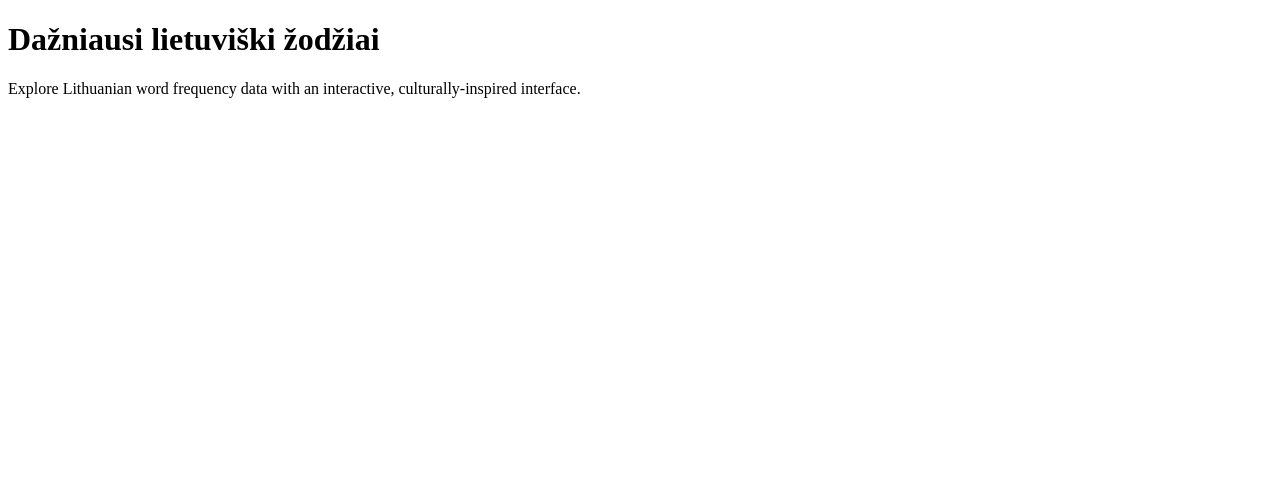
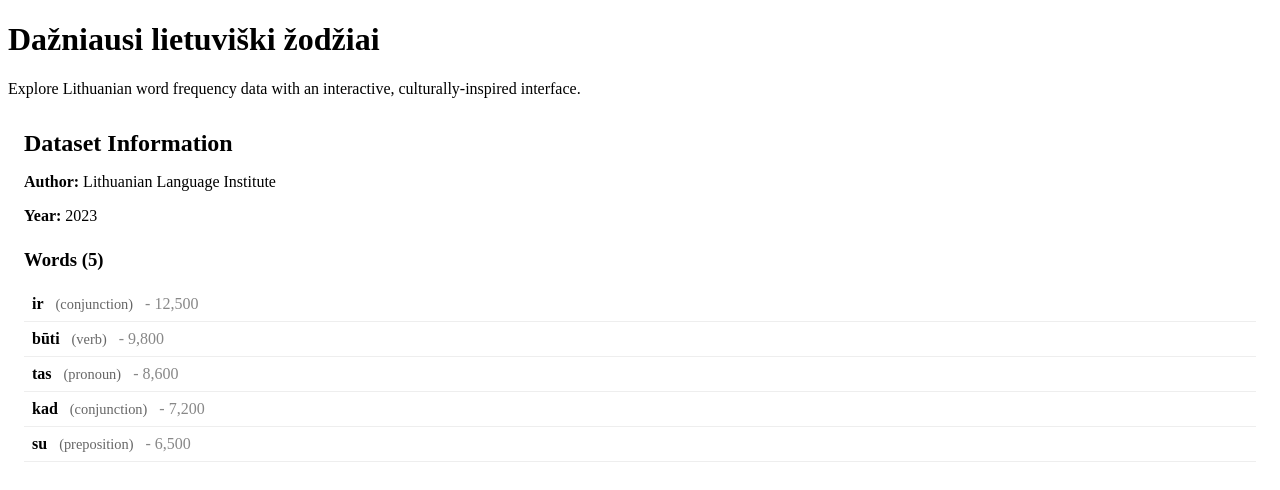
Before and after one commit to Debesyla/dazniausi-zodziai, a SvelteKit app: page / in a window 1280 px wide. Shown: the top 490 px of the page. Built offline with nearby package versions, Linux system fonts and the light colour scheme.

Commit message:
feat: implement JSON data loading (Story 1.2)

```diff
--- /dev/null
+++ b/src/components/DataLoader.svelte
@@ -0,0 +1,119 @@
+<script lang="ts">
+  import { onMount } from 'svelte';
+  import { loadDataset } from '$lib/data';
+
+  export let filename = 'sample-dataset.json';
+
+  interface Word {
+    word: string;
+    type?: string;
+    frequency: number;
+  }
+
+  interface Dataset {
+    author: string;
+    year: number;
+    words: Word[];
+  }
+
+  let dataset: Dataset | null = null;
+  let loading = true;
+  let error: string | null = null;
+
+  onMount(async () => {
+    try {
+      dataset = await loadDataset(filename);
+      error = null;
+    } catch (err) {
+      error = err instanceof Error ? err.message : String(err);
+      dataset = null;
+    } finally {
+      loading = false;
+    }
+  });
+</script>
+
+{#if loading}
+  <div class="loading">Loading dataset...</div>
+{:else if error}
+  <div class="error">
+    <h3>Error Loading Data</h3>
+    <p>{error}</p>
+  </div>
+{:else if dataset}
+  <div class="dataset">
+    <h2>Dataset Information</h2>
+    <p><strong>Author:</strong> {dataset.author}</p>
+    <p><strong>Year:</strong> {dataset.year}</p>
+
+    <h3>Words ({dataset.words.length})</h3>
+    <ul class="word-list">
+      {#each dataset.words as word}
+        <li>
+          <span class="word">{word.word}</span>
+          {#if word.type}
+            <span class="type">({word.type})</span>
+          {/if}
+          <span class="frequency">- {word.frequency.toLocaleString()}</span>
+        </li>
+      {/each}
+    </ul>
+  </div>
+{/if}
+
+<style>
+  .loading {
+    padding: 1rem;
+    text-align: center;
+    color: #666;
+  }
+
+  .error {
+    padding: 1rem;
+    background-color: #fee;
+    border: 1px solid #c00;
+    border-radius: 4px;
+  }
+
+  .error h3 {
+    margin: 0 0 0.5rem 0;
+    color: #c00;
+  }
+
+  .dataset {
+    padding: 1rem;
+  }
+
+  .dataset h2 {
+    margin: 0 0 1rem 0;
+  }
+
+  .dataset h3 {
+    margin: 1.5rem 0 0.5rem 0;
+  }
+
+  .word-list {
+    list-style: none;
+    padding: 0;
+  }
+
+  .word-list li {
+    padding: 0.5rem;
+    border-bottom: 1px solid #eee;
+  }
+
+  .word {
+    font-weight: bold;
+  }
+
+  .type {
+    color: #666;
+    font-size: 0.9em;
+    margin-left: 0.5rem;
+  }
+
+  .frequency {
+    color: #888;
+    margin-left: 0.5rem;
+  }
+</style>
--- /dev/null
+++ b/src/lib/data.ts
@@ -0,0 +1,63 @@
+/**
+ * Data loading utility for JSON datasets
+ */
+
+interface Word {
+  word: string;
+  type?: string;
+  frequency: number;
+}
+
+interface Dataset {
+  author: string;
+  year: number;
+  words: Word[];
+}
+
+/**
+ * Loads and parses a JSON dataset file
+ * @param filename - Name of the JSON file in the data/ directory
+ * @returns Promise resolving to validated Dataset
+ * @throws Error If file not found or JSON is invalid
+ */
+export async function loadDataset(filename: string): Promise<Dataset> {
+  try {
+    const response = await fetch(`/data/${filename}`);
+
+    if (!response.ok) {
+      throw new Error(`Failed to load dataset: ${filename} (${response.status})`);
+    }
+
+    const data = await response.json();
+
+    // Validate required fields
+    if (!data.author || typeof data.author !== 'string') {
+      throw new Error('Invalid dataset: missing or invalid "author" field');
+    }
+
+    if (!data.year || typeof data.year !== 'number') {
+      throw new Error('Invalid dataset: missing or invalid "year" field');
+    }
+
+    if (!Array.isArray(data.words)) {
+      throw new Error('Invalid dataset: "words" must be an array');
+    }
+
+    // Validate word structure
+    for (const word of data.words) {
+      if (!word.word || typeof word.word !== 'string') {
+        throw new Error('Invalid word entry: missing or invalid "word" field');
+      }
+      if (typeof word.frequency !== 'number') {
+        throw new Error('Invalid word entry: missing or invalid "frequency" field');
+      }
+    }
+
+    return data as Dataset;
+  } catch (error) {
+    if (error instanceof SyntaxError) {
+      throw new Error(`Invalid JSON in dataset: ${filename}`);
+    }
+    throw error;
+  }
+}
--- a/src/routes/+page.svelte
+++ b/src/routes/+page.svelte
@@ -1,2 +1,8 @@
+<script>
+  import DataLoader from '../components/DataLoader.svelte';
+</script>
+
 <h1>Dažniausi lietuviški žodžiai</h1>
 <p>Explore Lithuanian word frequency data with an interactive, culturally-inspired interface.</p>
+
+<DataLoader filename="sample-dataset.json" />
--- /dev/null
+++ b/static/data/sample-dataset.json
@@ -0,0 +1,31 @@
+{
+  "author": "Lithuanian Language Institute",
+  "year": 2023,
+  "words": [
+    {
+      "word": "ir",
+      "type": "conjunction",
+      "frequency": 12500
+    },
+    {
+      "word": "būti",
+      "type": "verb",
+      "frequency": 9800
+    },
+    {
+      "word": "tas",
+      "type": "pronoun",
+      "frequency": 8600
+    },
+    {
+      "word": "kad",
+      "type": "conjunction",
+      "frequency": 7200
+    },
+    {
+      "word": "su",
+      "type": "preposition",
+      "frequency": 6500
+    }
+  ]
+}
--- a/tsconfig.json
+++ b/tsconfig.json
@@ -10,7 +10,8 @@
 		"sourceMap": true,
 		"strict": true,
 		"moduleResolution": "bundler"
-	}
+	},
+	"exclude": ["tests/**/*"]
 	// Path aliases are handled by https://svelte.dev/docs/kit/configuration#alias
 	// except $lib which is handled by https://svelte.dev/docs/kit/configuration#files
 	//
--- a/vite.config.ts
+++ b/vite.config.ts
@@ -1,6 +1,10 @@
 import { sveltekit } from '@sveltejs/kit/vite';
-import { defineConfig } from 'vite';
+import { defineConfig } from 'vitest/config';
 
 export default defineConfig({
-	plugins: [sveltekit()]
+	plugins: [sveltekit()],
+	test: {
+		globals: true,
+		environment: 'jsdom'
+	}
 });
```
Also changed, not shown: data/sample-dataset.json (added, +31 -0 lines), package.json (+7 -2 lines), 4 other files (tests, documents, lock files or other folders).
